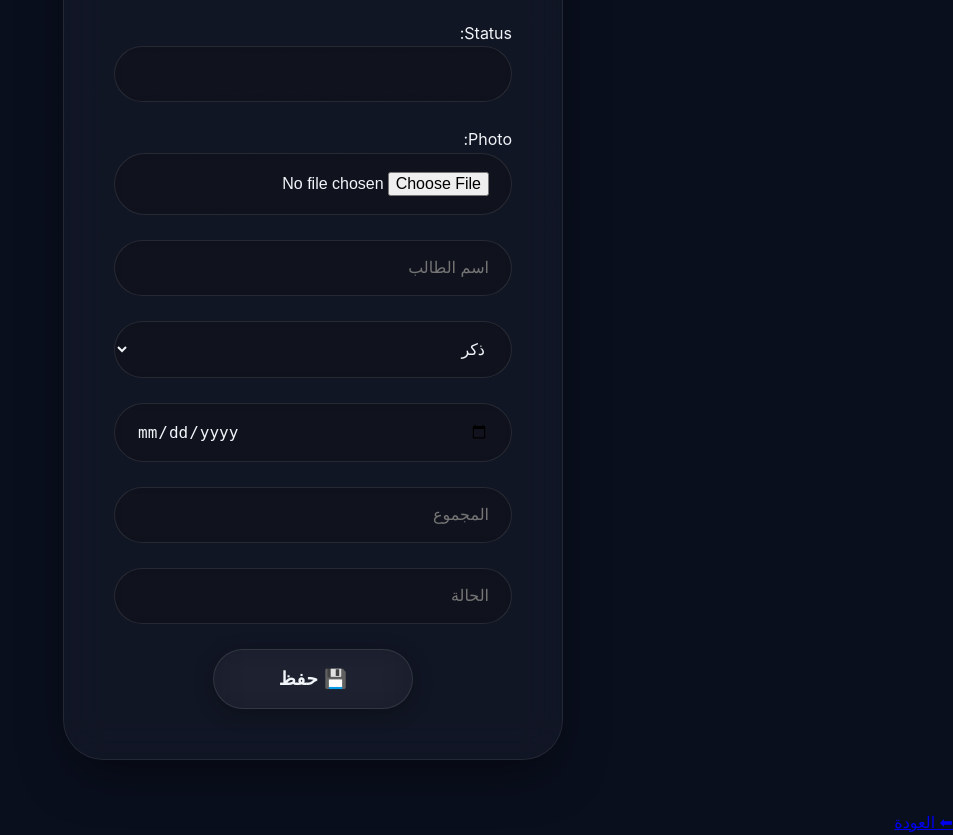
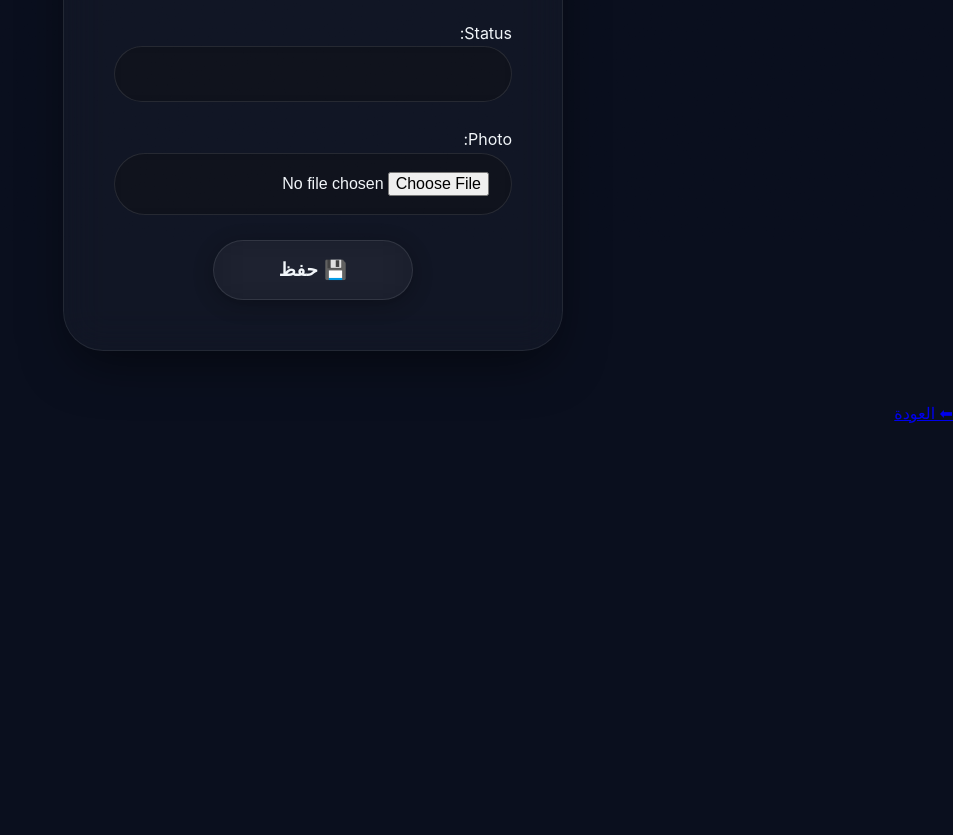
Before and after one commit to aliveYE/Town, a Django app: page /add-student/ in a window 1280 px wide. Shown: the part 558-1393 px from the top of the page, without its empty margins (327-1280 px from the left). After the commit the page ends 981 px from the top, so only its background shows below. Run offline with Django 5.2, Linux system fonts and the light colour scheme.

Commit message:
Update add_student.html

```diff
--- a/templates/add_student.html
+++ b/templates/add_student.html
@@ -1,33 +1,28 @@
+{% load static i18n %}
 <!DOCTYPE html>
 <html lang="ar" dir="rtl">
 <head>
     <meta charset="UTF-8">
-    <title>إضافة طالب</title>
-    <link rel="stylesheet" href="/static/css/style.css">
+    <title>{% trans "إضافة طالب" %}</title>
+
+    <!-- CSS -->
+    <link rel="stylesheet" href="{% static 'css/style.css' %}">
 </head>
 
 <body class="page-bg">
 
-<h1 class="page-title">➕ إضافة طالب جديد</h1>
+<h1 class="page-title">➕ {% trans "إضافة طالب جديد" %}</h1>
 
-<form method="post" enctype="multipart/form_data" class="form-card">
+<form method="post" enctype="multipart/form-data" class="form-card">
     {% csrf_token %}
+
+    <!-- Django Form -->
     {{ form.as_p }}
 
-    <input type="text" name="name" placeholder="اسم الطالب" required>
-    <select name="gender">
-        <option>ذكر</option>
-        <option>أنثى</option>
-    </select>
-
-    <input type="date" name="date_of_birth" required>
-    <input type="number" name="total_grade" placeholder="المجموع">
-    <input type="text" name="status" placeholder="الحالة">
-
-    <button class="glass-btn">💾 حفظ</button>
+    <button type="submit" class="glass-btn">💾 {% trans "حفظ" %}</button>
 </form>
 
-<a href="/students/" class="back-btn">⬅ العودة</a>
+<a href="{% url 'students' %}" class="back-btn">⬅ {% trans "العودة" %}</a>
 
 </body>
 </html>
```
